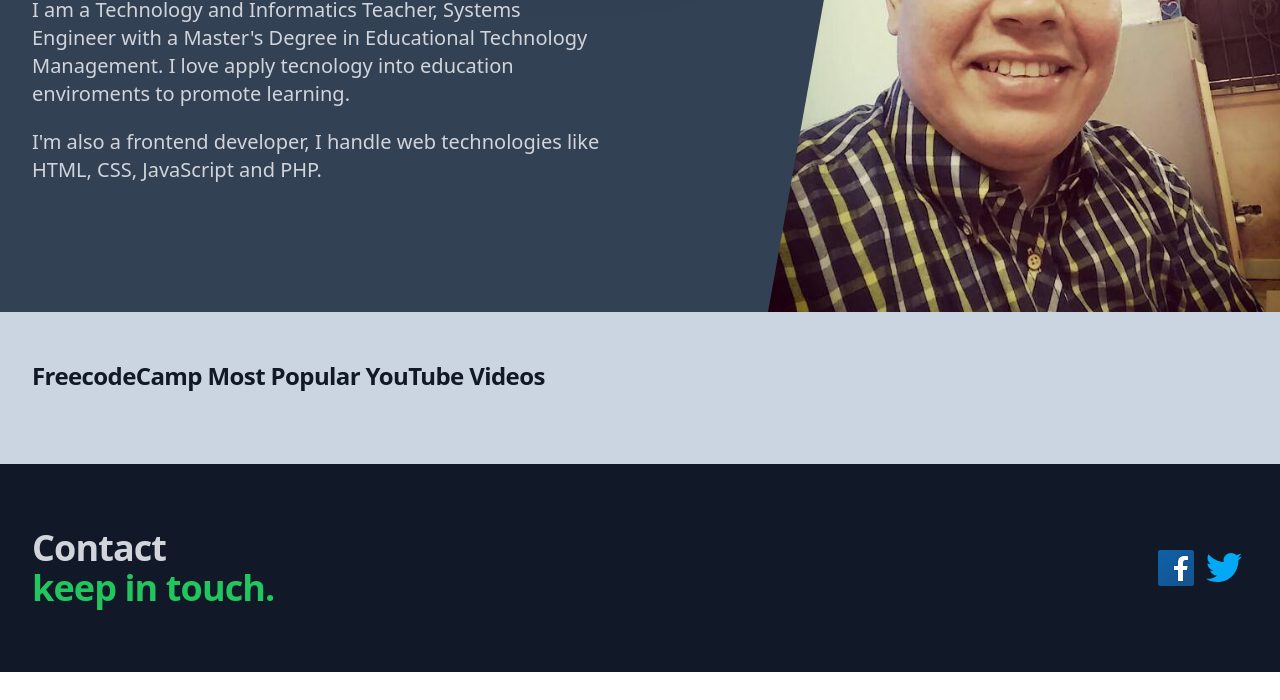
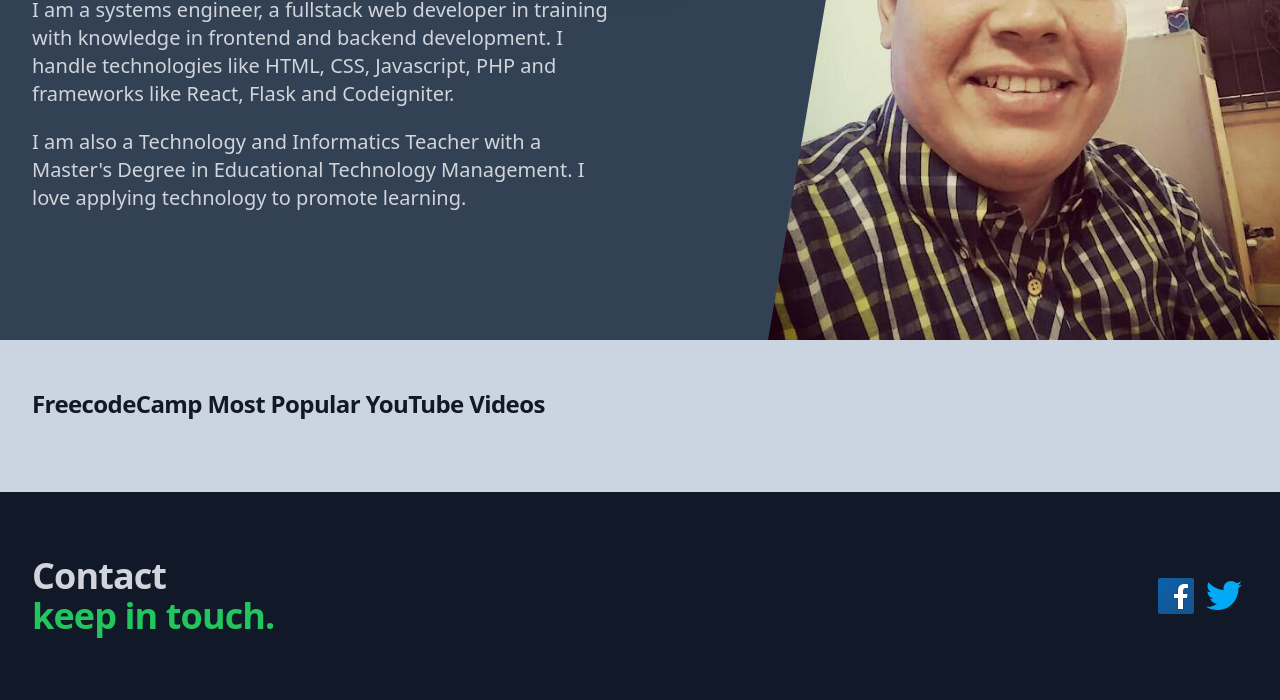
Before and after one commit to emercab/async-landing, a website: page src/index.html in a window 1280 px wide. Shown: the part 224-924 px from the top of the page. Before the commit the page ends 896 px from the top, so only its background shows below. Drawn offline with nearby package versions, Linux system fonts and the light colour scheme; no server answers.

Commit message:
Ajustes a párrafos del perfil

```diff
--- a/src/index.html
+++ b/src/index.html
@@ -75,11 +75,11 @@
                   </div>
                   <p class="mt-3 text-base text-gray-300 sm:mt-5 sm:text-lg sm:max-w-xl sm:mx-auto
                      md:mt-5 md:text-xl lg:mx-0">
-                     I am a Technology and Informatics Teacher, Systems Engineer with a Master's Degree in Educational Technology Management. I love apply tecnology into education enviroments to promote learning.
+                     I am a systems engineer, a fullstack web developer in training with knowledge in frontend and backend development. I handle technologies like HTML, CSS, Javascript, PHP and frameworks like React, Flask and Codeigniter.
                   </p>
                   <p class="mt-3 text-base text-gray-300 sm:mt-5 sm:text-lg sm:max-w-xl sm:mx-auto
                   md:mt-5 md:text-xl lg:mx-0">
-                     I'm also a frontend developer, I handle web technologies like HTML, CSS, JavaScript and PHP.
+                     I am also a Technology and Informatics Teacher with a Master's Degree in Educational Technology Management. I love applying technology to promote learning.
                   </p>
                </div>
             </main>
```
